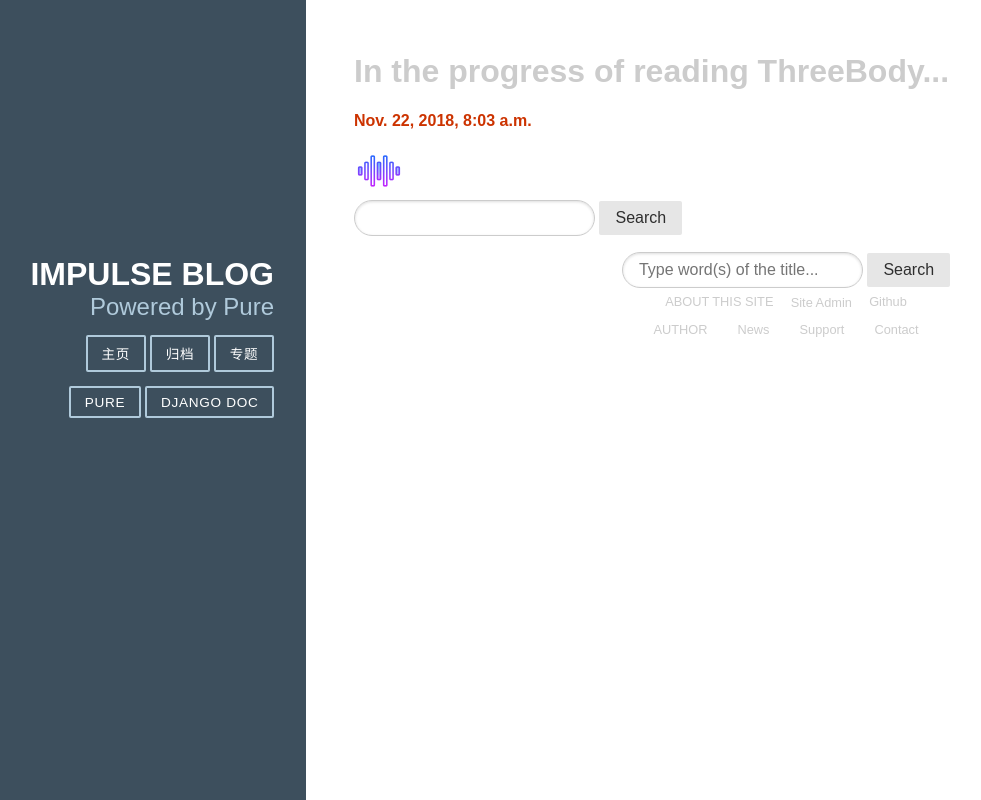
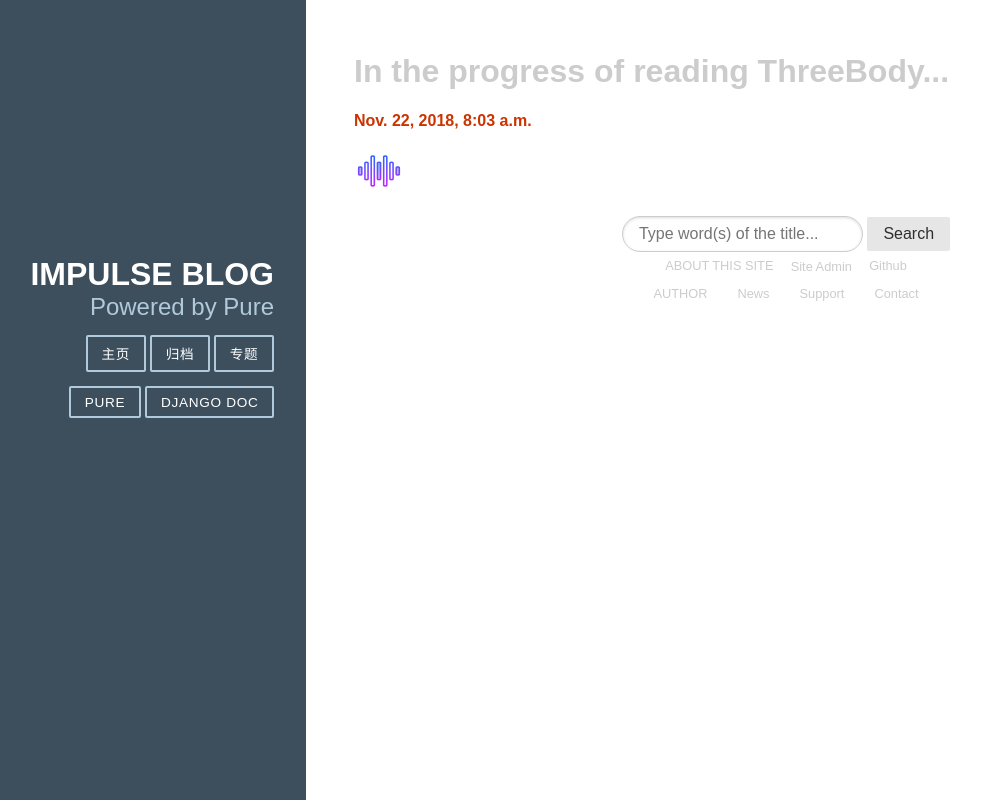
Before and after one commit to FremanZhang/blog, a Django app: page /about/ in a window 1280 px wide. Shown: the whole page, without its empty margins (14-995 px from the left). Run offline with Django 3.2, Linux system fonts and the light colour scheme.

Commit message:
completed V1.0

```diff
--- a/my_blog/templates/about.html
+++ b/my_blog/templates/about.html
@@ -5,10 +5,4 @@
 <h1 style="color: #cccccc">In the progress of reading ThreeBody...</h1>
 <p style="color: #cc3300"><strong>{{ current_time }}</strong></p>
 <img src="{% static "audio-wave.png" %}" alt="My image"/>
-
-<form class="pure-form">
-    <input type="text" class="pure-input-rounded">
-    <button type="submit" class="pure-button">Search</button>
-</form>
-
 {% endblock content %}
```
